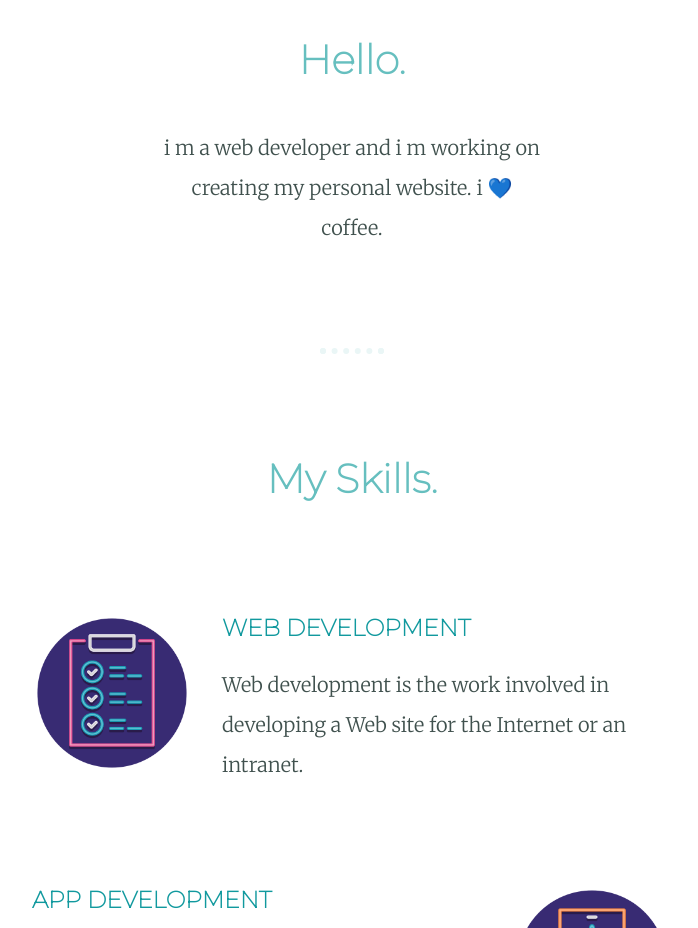
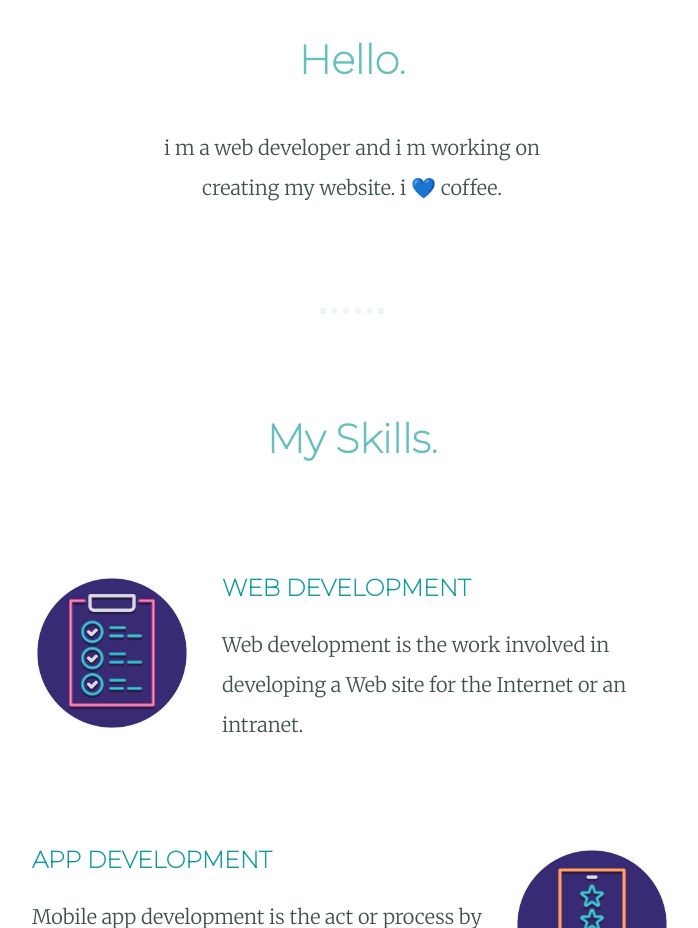
Before and after one commit to akankshamahajan904/Akanksha-website, a plain HTML site: page index.html in a window 1280 px wide. Shown: the part 1242-2170 px from the top of the page, without its empty margins (288-986 px from the left). Drawn offline with Linux system fonts and the light colour scheme.

Commit message:
Update index.html

```diff
--- a/index.html
+++ b/index.html
@@ -20,7 +20,7 @@
         <img class="akanksha" src="circle-cropped.png" alt="akanksha mahajan">
         <h2 class="hello">Hello.</h2>
 
-        <p class="intro"> i m a web developer and i m working on creating my personal website. i 💙 coffee.</p>
+        <p class="intro"> i m a web developer and i m working on creating my website. i 💙 coffee.</p>
       </div>
       <hr />
       <div class="skills">
```
